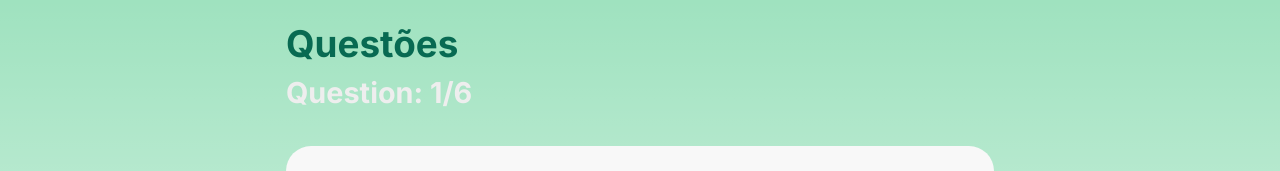
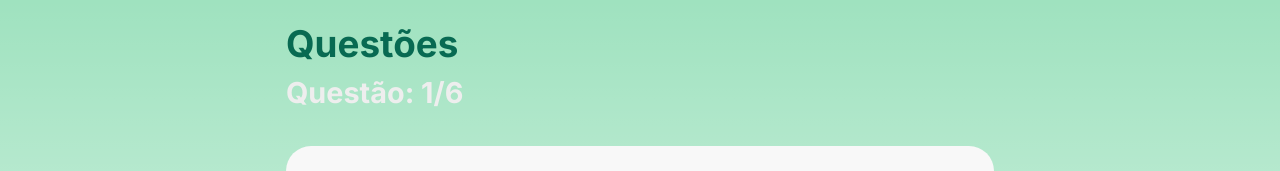
Before and after one commit to JosuelSanches/exatas2024.02, a Next.js app: page /question in a window 1280 px wide. Shown: the top 171 px of the page. Built offline with nearby package versions, Linux system fonts and the light colour scheme.

Commit message:
ajustes
Retirando comentários desnecessários e corrigindo palavras.

```diff
--- a/src/app/question/page.tsx
+++ b/src/app/question/page.tsx
@@ -55,7 +55,7 @@ const page = () => {
     selectedAnswer ?
         {
             ...prev,
-            score: prev.score + 5,
+            score: prev.score + 6,
             correctAnswers: prev.correctAnswers + 1
         } : {
             ...prev,
@@ -77,7 +77,7 @@ const page = () => {
             <h1>Questões</h1>
                 <div>
                     <h2>
-                        Question: {activeQuestion + 1}
+                        Questão: {activeQuestion + 1}
                         <span>/{questions.length}</span>
                     </h2>
                 </div>
@@ -107,16 +107,6 @@ const page = () => {
                                     <span className='font-bold'>{answer}</span>
                                 </li>
                                 )
-
-                            /**<li
-                                key={idx}
-                                onClick={() => onAnswerSelected(answer, idx)}
-                                className={
-                                    selectedAnswerIndex === idx ? 'bg-gray-700 text-white' : 'li-hover'
-                                }
-                            >
-                                    <span className='font-bold'>{answer}</span>
-                                </li>**/
                             ))}
                             {
                                 checked ?
@@ -146,7 +136,7 @@ const page = () => {
                     <div className='quiz-container'>
                         <h3>Resultado</h3>
                         <h3 className={((result.score /25) * 100) < 50 ? 'bg-red-500': 'bg-green-500'}>Geral {(result.score /25) * 100}%</h3>
-                        <p>Total de questoes: <span>{questions.length}</span></p>
+                        <p>Total de questões: <span>{questions.length}</span></p>
                         <p>Total de pontos: <span>{result.score}</span></p>
                         <p>Respostas corretas: <span>{result.correctAnswers}</span></p>
                         <p>Respostas erradas: <span>{result.wrongAnswers}</span></p>
```
